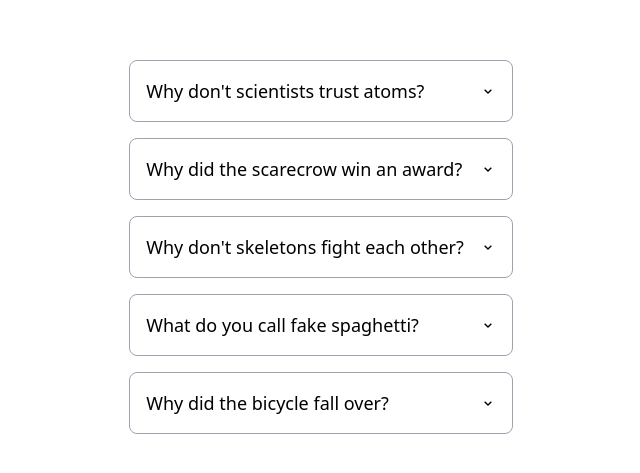
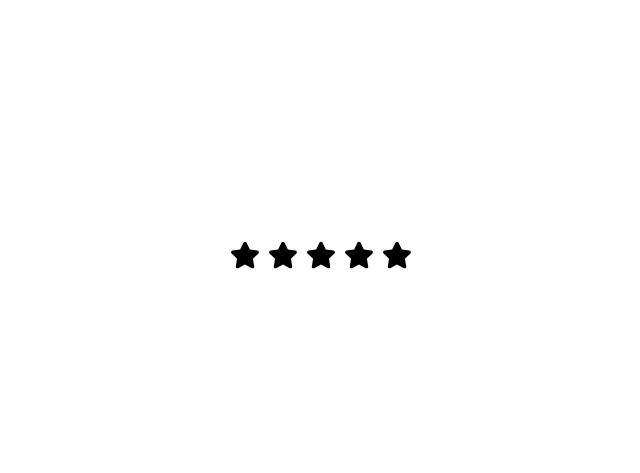
Before and after one commit to karthik-mohan23/reactjs-projects, a React (Vite) app: page / in a window 1280 px wide. Shown: the part 145-618 px from the top of the page, without its empty margins (319-959 px from the left). Built offline with nearby package versions, Linux system fonts and the light colour scheme.

Commit message:
completed star rating

```diff
--- a/src/App.jsx
+++ b/src/App.jsx
@@ -1,6 +1,6 @@
-import Accordion from "./components/accordion";
+import StarRating from "./components/starRating";
 
 const App = () => {
-  return <Accordion />;
+  return <StarRating />;
 };
 export default App;
--- /dev/null
+++ b/src/components/starRating/index.jsx
@@ -0,0 +1,38 @@
+import { useState } from "react";
+import { FaStar } from "react-icons/fa";
+
+const StarRating = ({ numStars = 5 }) => {
+  const [isSelected, setIsSelected] = useState(0);
+  const [isHovered, setIsHovered] = useState(0);
+  //don't use initial state as null because, console.log(null >= 0(index of first element)) = true
+  //so the first icon will always be active
+  //therefore, use index =index + 1
+
+  return (
+    <section className="min-h-screen flex items-center justify-center">
+      <div className="flex gap-2">
+        {Array.from({ length: numStars }, (v, i) => i).map((item, index) => {
+          index = index + 1;
+          return (
+            <FaStar
+              key={index}
+              size={30}
+              onMouseOver={() => setIsHovered(index)}
+              onMouseLeave={() => setIsHovered(isSelected)} // otherwise we will lose out selected rating
+              onClick={() => setIsSelected(index)}
+              className={`${
+                (isHovered || isSelected) >= index ? "text-yellow-400" : null
+              }`}
+              //put hover before selected otherwise, after you have selected a rating
+              //you won't be able to change the hover state
+              //   className={`${
+              //     (isSelected || isHovered) >= index ? "text-yellow-400" : null
+              //   }`}
+            />
+          );
+        })}
+      </div>
+    </section>
+  );
+};
+export default StarRating;
```
